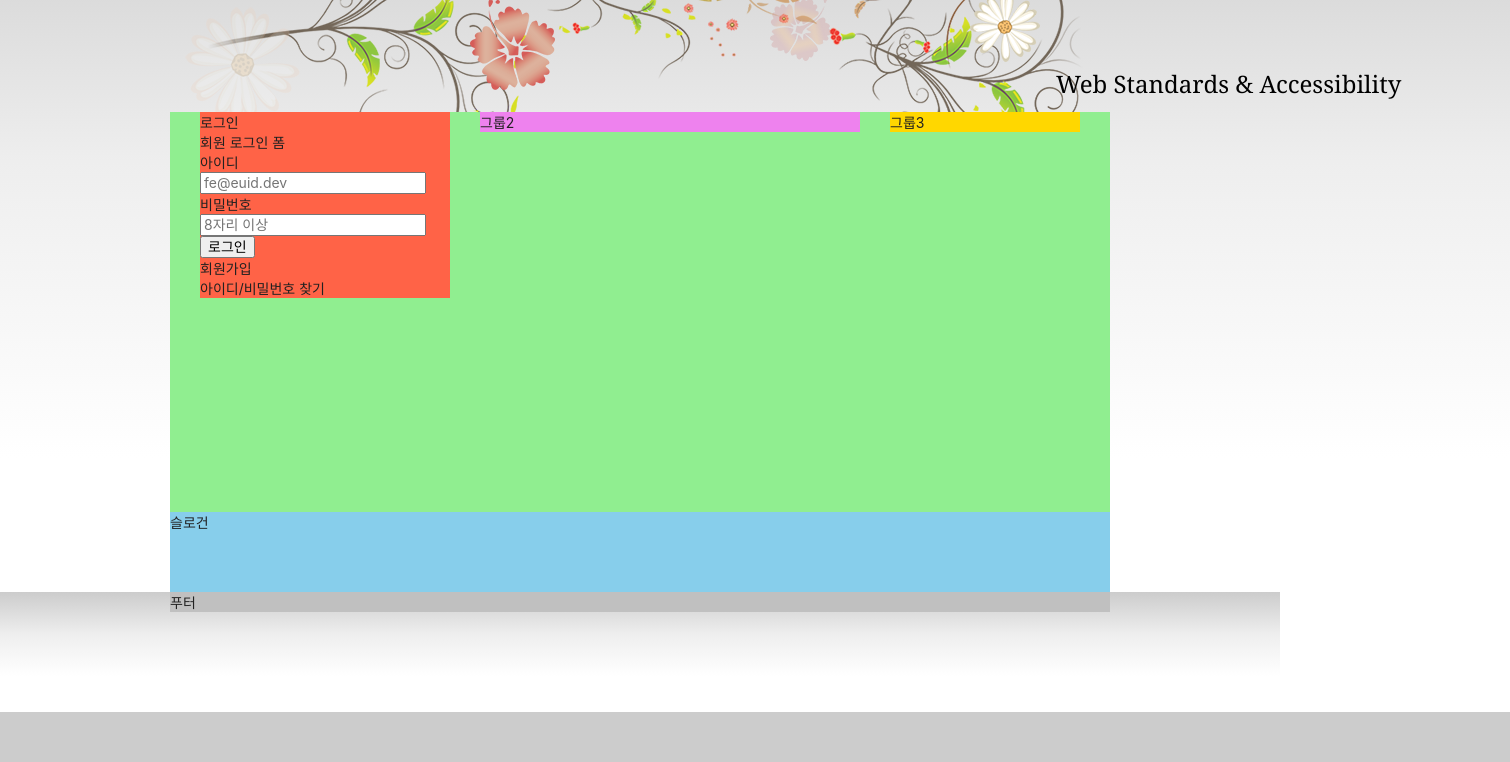
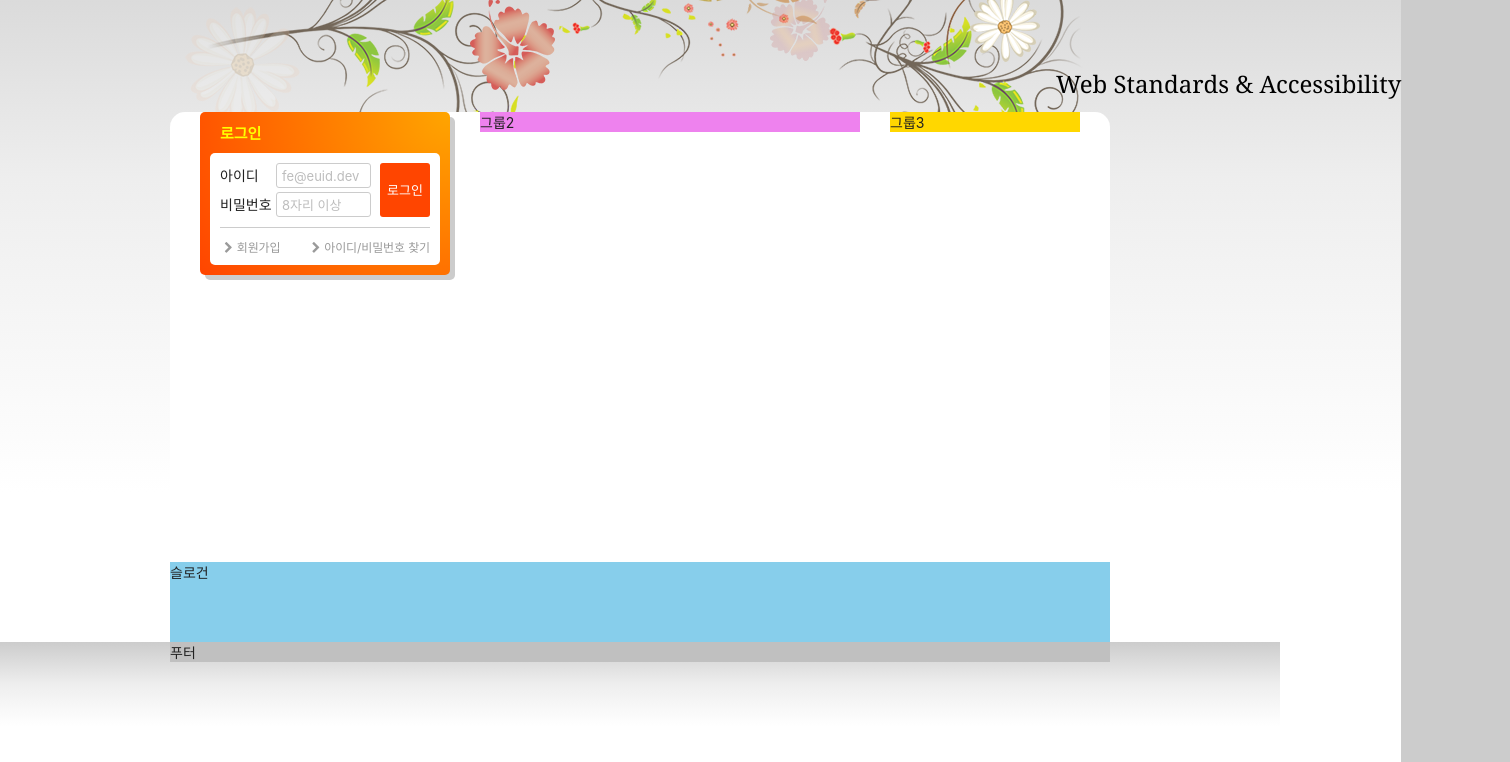
Before and after one commit to jangjihoon96/HTML5, a plain HTML site: page index.html in a window 1280 px wide. Shown: the part 135-897 px from the top of the page, 1510 px wide, since content can reach past the window. Before the commit the page ends 847 px from the top, so only its background shows below. Drawn offline with Linux system fonts and the light colour scheme; a web font is replaced by a local one.

Commit message:
login 섹션 완성

```diff
--- a/styles/style.css
+++ b/styles/style.css
@@ -3,7 +3,7 @@
 @import url(./fonts.css);
 
 /* 숨김 컨텐츠 */
-.a11y-hidden{
+.a11y-hidden, legend{
   position: absolute;
   width: 1px;
   height: 1px;
@@ -272,7 +272,7 @@
   animation-fill-mode: forwards;
   animation-timing-function: ease-in-out; */
   animation: moveEffect 400ms forwards ease-in-out;
-  /* display: inline-block; */
+  display: inline-block;
   position: relative;
   z-index: 1;
 }
@@ -280,10 +280,11 @@
 
 /* 메인 */
 .main{
-  background-color: lightgreen;
+  background-color: #fff;
   display: flow-root;
-  height: 50vh;
+  min-height: 450px;
   padding: 0 15px;
+  border-radius: 15px 15px 0 0;
   /* float: left; */
   /* overflow: hidden; */
   /* BFC */
@@ -298,7 +299,6 @@
   float: left;
 }
 .group1{
-  background-color: tomato;
   width: 250px;
 }
 .group2{
@@ -309,6 +309,106 @@
   background-color: gold;
   width: 190px;
 }
+
+/* 로그인 */
+.login{
+  padding:10px;
+  background: orange radial-gradient(circle at right top, orange, orangered);
+  border-radius: 5px;
+  box-shadow: 5px 5px 0 0 #ccc;
+}
+.login-title{
+  font-weight: 700;
+  font-size:15px;
+  color:#ff0;
+  text-indent: 10px;
+}
+.login-form{
+  margin-top: 10px;
+  background-color: #fff;
+  border-radius: 5px 5px 0 0;
+  padding:10px 10px 0px 10px;
+}
+.login-form fieldset{
+  position: relative;
+  padding-bottom: 10px;
+  border-bottom: 1px solid #ccc;
+}
+.login-form label{
+  display: inline-block;
+  width: 4em;
+}
+.user-pw{
+  margin-top:4px;
+}
+.login-form input{
+  width: 95px;
+  height: 25px;
+  border-radius: 3px;
+  border: 1px solid #ccc;
+  padding: 1px 1px 1px 5px;
+  font-size: 13px;
+}
+.login-form input::placeholder{
+  color:#bdbdbd;
+}
+.login-form input:focus{
+  outline: 1px solid orange;
+  border: 1px solid orange;
+}
+.login-form input:focus::placeholder{
+  color:orange;
+}
+.login-button{
+  position: absolute;
+  top:0;
+  right: 0;
+  width: 50px;
+  height: 54px;
+  border:0;
+  padding: 0;
+  background-color: orangered;
+  font-size: 13px;
+  color: #fff;
+  border-radius: 3px;
+}
+
+.sign{
+  background-color: #fff;
+  padding: 6px 10px;
+  border-radius: 0 0 5px 5px;
+  display: flex;
+  flex-wrap: nowrap;
+  flex-direction: row;
+  justify-content: space-between;
+}
+.sign li a{
+  font-size: 12px;
+  letter-spacing: -0.01em;
+  color: #9a9a9a;
+  display: inline-block;
+  padding: 4px 0;
+}
+.sign li a::before{
+  content: '\e803';
+  font-family: 'fontello';
+  font-weight: normal;
+  display: inline-block;
+  text-decoration: inherit;
+  width: 1em;
+  margin-right: .2em;
+  text-align: center;
+  font-variant: normal;
+  text-transform: none;
+  line-height: 1em;
+  margin-left: .2em;
+  -webkit-font-smoothing: antialiased;
+  -moz-osx-font-smoothing: grayscale;
+}
+.sign li a:hover{
+  color: orange;
+}
+
 
 /* 슬로건 */
 .slogan{
```
